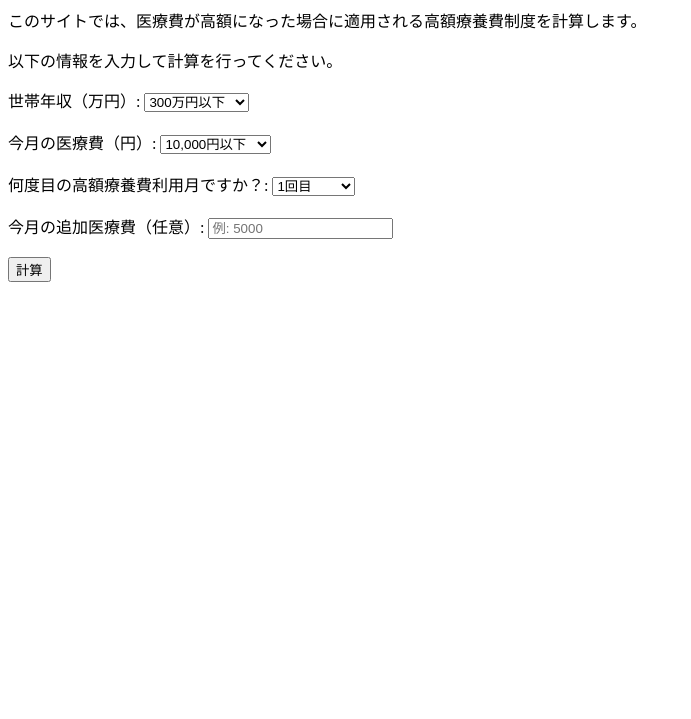
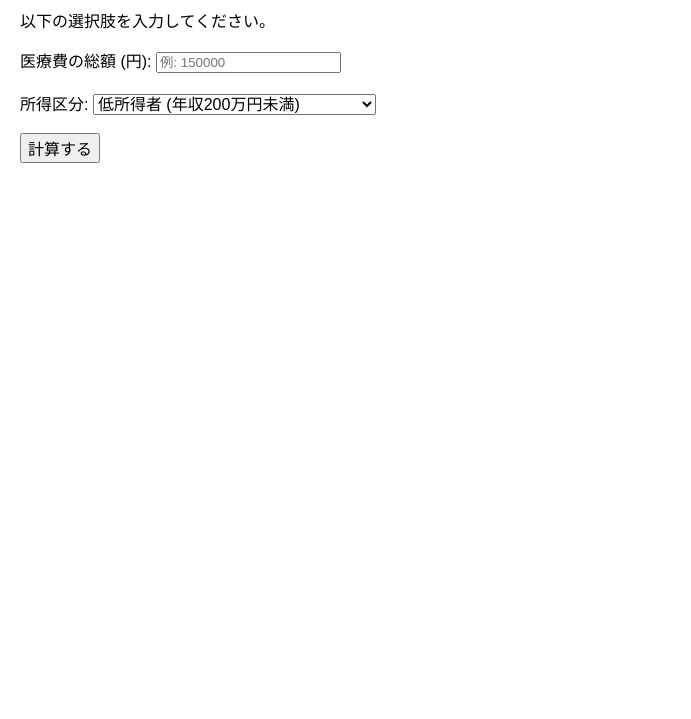
Before and after one commit to kkp-15/kougakurouyouyi, a plain HTML site: page index.html in a window 1280 px wide. Shown: the part 81-800 px from the top of the page, without its empty margins (0-691 px from the left). Drawn offline with Linux system fonts and the light colour scheme.

Commit message:
Update index.html

```diff
--- a/index.html
+++ b/index.html
@@ -3,97 +3,74 @@
 <head>
   <meta charset="UTF-8">
   <meta name="viewport" content="width=device-width, initial-scale=1.0">
-    <title>高額療養費計算サイト</title>
+  <title>高額療養費計算</title>
+  <style>
+    body { font-family: Arial, sans-serif; margin: 20px; }
+    label, select, button { font-size: 16px; }
+    .result { margin-top: 20px; font-size: 18px; font-weight: bold; }
+  </style>
 </head>
 <body>
-    <h1>高額療養費計算サイト</h1>
-    <p>このサイトでは、医療費が高額になった場合に適用される高額療養費制度を計算します。</p>
-    <p>以下の情報を入力して計算を行ってください。</p>
 
-    <form id="kougakuryouyouhi-form">
-        <label for="income">世帯年収（万円）:</label>
-        <select id="income" name="income">
-            <option value="300">300万円以下</option>
-            <option value="500">500万円以下</option>
-            <option value="700">700万円以下</option>
-            <option value="1000">1000万円以下</option>
-            <option value="above1000">1000万円以上</option>
-        </select>
-        <br><br>
+  <h1>高額療養費計算ツール</h1>
+  <p>以下の選択肢を入力してください。</p>
 
-        <label for="medical-expense">今月の医療費（円）:</label>
-        <select id="medical-expense" name="medical-expense">
-            <option value="10000">10,000円以下</option>
-            <option value="50000">50,000円以下</option>
-            <option value="100000">100,000円以下</option>
-            <option value="150000">150,000円以下</option>
-            <option value="above150000">150,000円以上</option>
-        </select>
-        <br><br>
+  <!-- 医療費の総額 -->
+  <label for="medicalCosts">医療費の総額 (円): </label>
+  <input type="number" id="medicalCosts" placeholder="例: 150000" required><br><br>
 
-        <label for="usage-count">何度目の高額療養費利用月ですか？:</label>
-        <select id="usage-count" name="usage-count">
-            <option value="1">1回目</option>
-            <option value="2">2回目</option>
-            <option value="3">3回目</option>
-            <option value="4">4回目以降</option>
-        </select>
-        <br><br>
+  <!-- 所得区分 -->
+  <label for="incomeGroup">所得区分: </label>
+  <select id="incomeGroup">
+    <option value="1">低所得者 (年収200万円未満)</option>
+    <option value="2">低所得者 (年収200万円〜300万円)</option>
+    <option value="3">一般所得者 (年収400万円〜700万円)</option>
+    <option value="4">高所得者 (年収1000万円以上)</option>
+  </select><br><br>
 
-        <label for="additional-expenses">今月の追加医療費（任意）:</label>
-        <input type="number" id="additional-expenses" name="additional-expenses" placeholder="例: 5000" />
-        <br><br>
+  <!-- 計算ボタン -->
+  <button onclick="calculate()">計算する</button>
 
-        <button type="button" onclick="calculate()">計算</button>
-    </form>
-
-    <div id="result"></div>
+  <!-- 結果表示 -->
+  <div class="result" id="result"></div>
 
   <script>
     function calculate() {
-            const income = document.getElementById('income').value;
-            const medicalExpense = document.getElementById('medical-expense').value;
-            const usageCount = document.getElementById('usage-count').value;
-            const additionalExpenses = parseInt(document.getElementById('additional-expenses').value) || 0;
+      // 入力値の取得
+      const medicalCosts = parseInt(document.getElementById('medicalCosts').value);
+      const incomeGroup = document.getElementById('incomeGroup').value;
 
-            let calculationResult = 0;
-
-            // 年収に基づく計算（例）
-            if (income <= 500) {
-                calculationResult = 10000;
-            } else if (income <= 700) {
-                calculationResult = 15000;
-            } else if (income <= 1000) {
-                calculationResult = 20000;
-            } else {
-                calculationResult = 25000;
+      // 所得区分に基づく自己負担限度額
+      let limit;
+      switch (incomeGroup) {
+        case "1":
+          limit = 35400;  // 低所得者 (年収200万円未満)
+          break;
+        case "2":
+          limit = 57600;  // 低所得者 (年収200万円〜300万円)
+          break;
+        case "3":
+          limit = 80100;  // 一般所得者 (年収400万円〜700万円)
+          break;
+        case "4":
+          limit = 150000; // 高所得者 (年収1000万円以上)
+          break;
       }
 
-            // 医療費に基づく計算（例）
-            if (medicalExpense <= 10000) {
-                calculationResult += 5000;
-            } else if (medicalExpense <= 50000) {
-                calculationResult += 10000;
-            } else if (medicalExpense <= 100000) {
-                calculationResult += 15000;
-            } else {
-                calculationResult += 20000;
+      // 計算処理
+      if (isNaN(medicalCosts) || medicalCosts <= 0) {
+        document.getElementById('result').innerText = "有効な医療費を入力してください。";
+        return;
       }
 
-            // 追加医療費
-            calculationResult += additionalExpenses;
+      // 高額療養費計算
+      let reimbursement = medicalCosts - limit;
+      if (reimbursement < 0) reimbursement = 0;
 
-            // 何度目の利用かに応じた調整
-            if (usageCount == 2) {
-                calculationResult -= 5000;
-            } else if (usageCount == 3) {
-                calculationResult -= 10000;
-            } else if (usageCount >= 4) {
-                calculationResult -= 15000;
-            }
-
-            document.getElementById('result').innerHTML = "高額療養費負担額は " + calculationResult + " 円 です。";
+      // 結果表示
+      document.getElementById('result').innerText = `高額療養費支給額: ¥${reimbursement.toLocaleString()}`;
     }
   </script>
+
 </body>
 </html>
```
Lines whose indentation alone changed are shown as unchanged.
